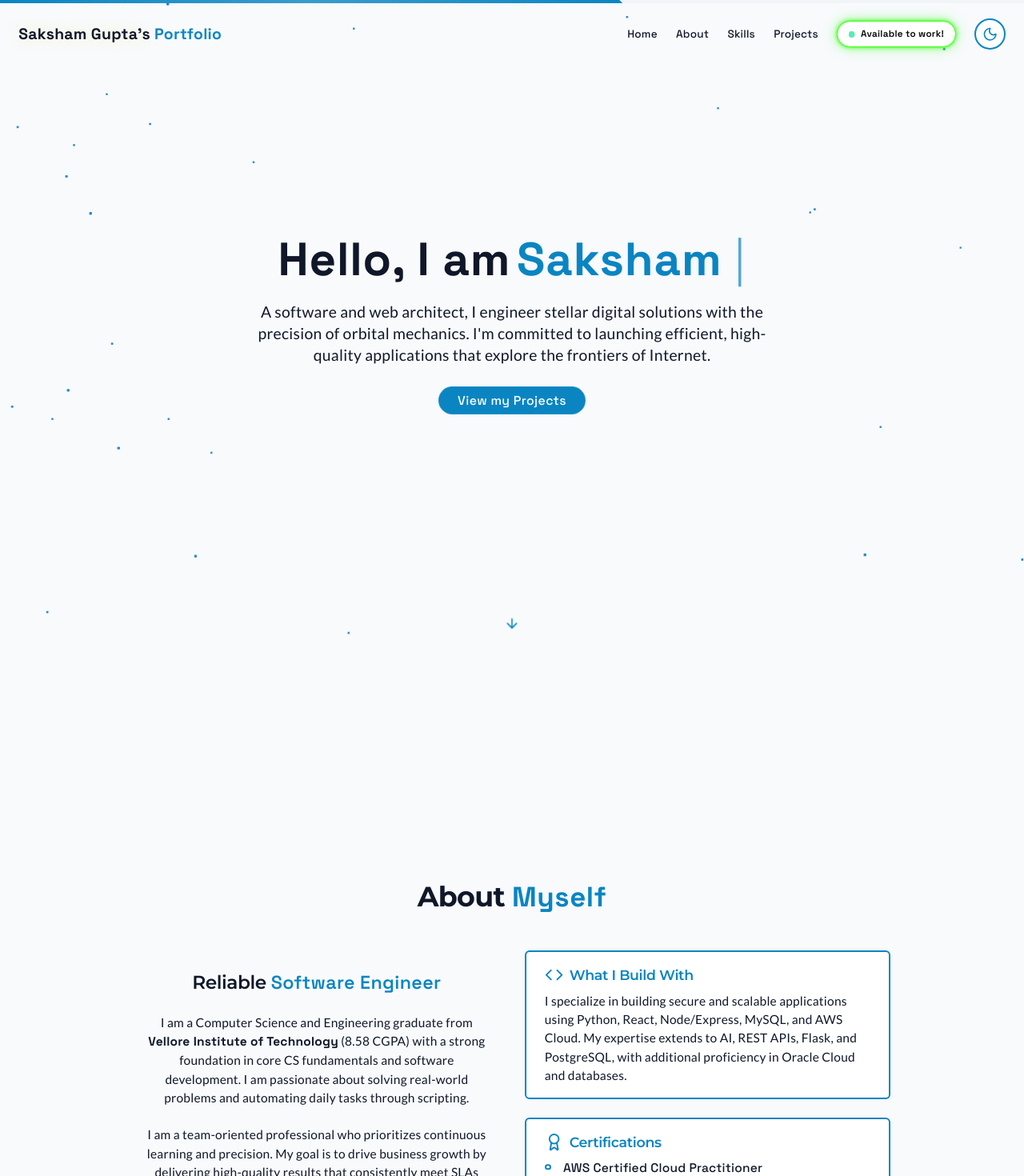
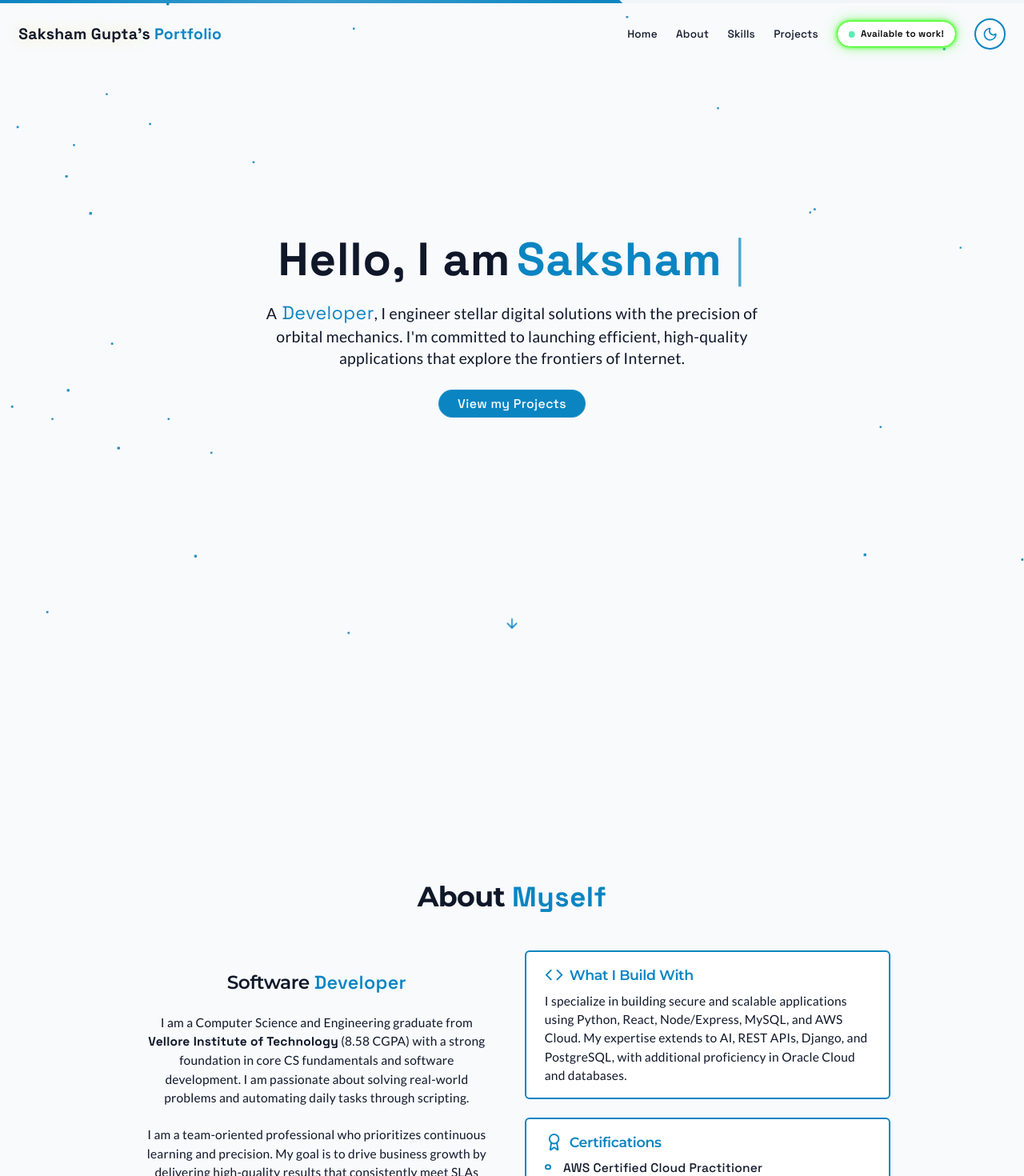
Before and after one commit to ERSA-14/ERSA_portfolio, a React (Vite) app: page / in a window 1280 px wide. Shown: the top 1470 px of the page at 80% size. Built offline with nearby package versions, Linux system fonts and the light colour scheme.

Commit message:
fixed minor  typos

```diff
--- a/src/components/AboutMe.jsx
+++ b/src/components/AboutMe.jsx
@@ -14,7 +14,7 @@ export const AboutMe = () => {
             className="flex flex-col justify-center items-center text-center space-y-6 px-4 py-3 rounded-md"
           >
             <h3 className="text-xl md:text-2xl font-semibold">
-              Reliable <span className="text-primary">Software Engineer</span>
+              Software <span className="text-primary">Developer</span>
             </h3>
 
             <p className="text-muted-foreground text-sm md:text-base">
@@ -56,7 +56,7 @@ export const AboutMe = () => {
                 <p className="text-muted-foreground text-sm md:text-base">
                   I specialize in building secure and scalable applications
                   using Python, React, Node/Express, MySQL, and AWS Cloud. My
-                  expertise extends to AI, REST APIs, Flask, and PostgreSQL,
+                  expertise extends to AI, REST APIs, Django, and PostgreSQL,
                   with additional proficiency in Oracle Cloud and databases.
                   <br />
                 </p>
--- a/src/components/HomePage.jsx
+++ b/src/components/HomePage.jsx
@@ -55,10 +55,15 @@ export const HomePage = () => {
           {firstTypingComplete && (
             <>
               <p className="text-lg md:text-xl text-muted-foreground max-w-2xl mx-auto opacity-0 animate-fade-in-delay-3">
-                A software and web architect, I engineer stellar digital
-                solutions with the precision of orbital mechanics. I'm committed
-                to launching efficient, high-quality applications that explore
-                the frontiers of Internet.
+                A
+                <span className="text-primary text-xl md:text-2xl">
+                  {" "}
+                  Developer
+                </span>
+                , I engineer stellar digital solutions with the precision of
+                orbital mechanics. I'm committed to launching efficient,
+                high-quality applications that explore the frontiers of
+                Internet.
                 <span> </span>{" "}
               </p>
 
--- a/src/components/Skills.jsx
+++ b/src/components/Skills.jsx
@@ -16,7 +16,7 @@ import {
   SiOracle,
   SiPostman,
   SiJavascript,
-  SiFlask,
+  SiDjango,
   SiPostgresql,
   SiBootstrap,
   SiExpress,
@@ -33,7 +33,7 @@ const skillIcons = {
   Next: TbBrandNextjs,
   TailwindCSS: TbBrandTailwind,
   Bootstrap: SiBootstrap,
-  Flask: SiFlask,
+  Django: SiDjango,
   Node: FaNodeJs,
   Express: SiExpress,
   MySQL: SiMysql,
@@ -64,7 +64,7 @@ const skills = [
   { name: "TailwindCSS", category: "Frontend" },
   { name: "Bootstrap", category: "Frontend" },
   { name: "Express", category: "Backend" },
-  { name: "Flask", category: "Backend" },
+  { name: "Django", category: "Backend" },
   { name: "Linux", category: "Dev Tools" },
   { name: "Postman", category: "Dev Tools" },
   { name: "Oracle Cloud", category: "Cloud" },
```
